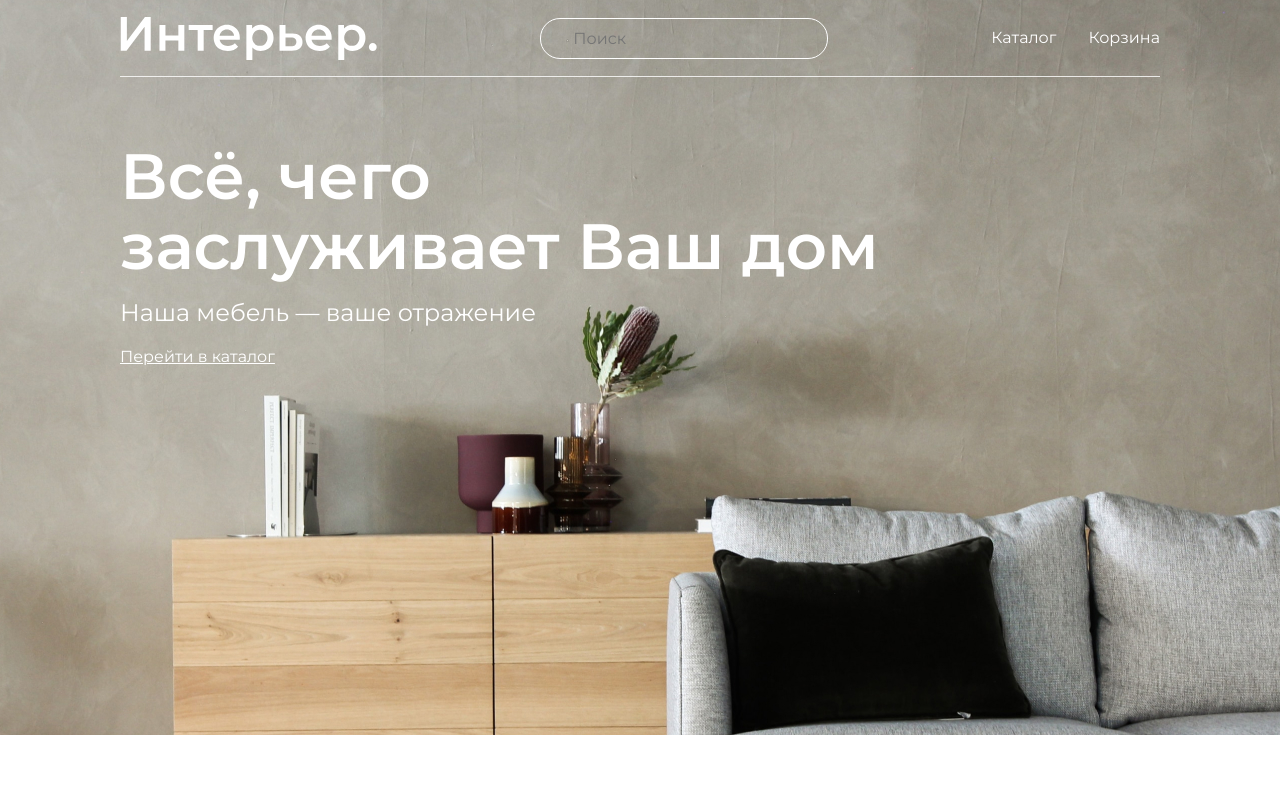
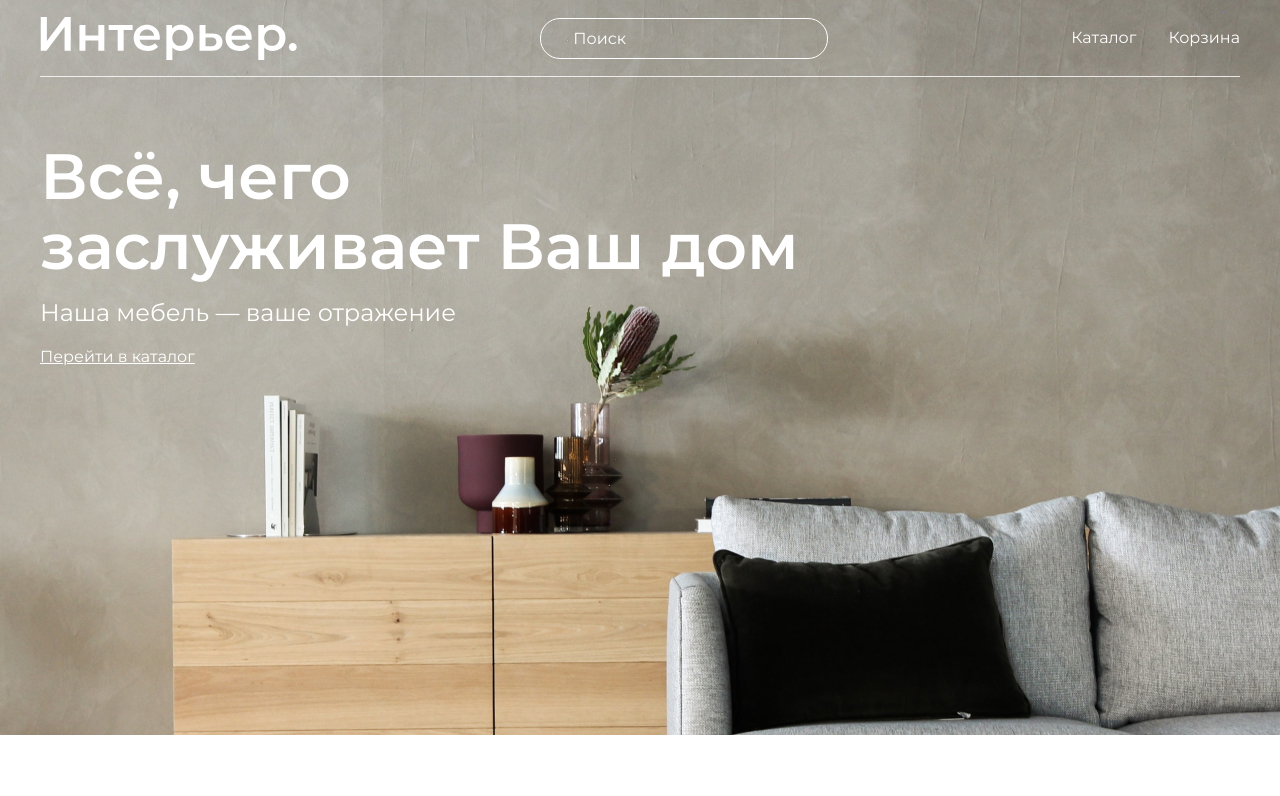
Before and after one commit to LazarevEV/SkyPro-Frontend-Course, a plain HTML site: page index.html in a window 1280 px wide. Shown: the top 796 px of the page. Drawn offline with Linux system fonts and the light colour scheme.

Commit message:
Task 7: Feedback Fix

```diff
--- a/css/main.css
+++ b/css/main.css
@@ -9,8 +9,10 @@ body{
 }
 
 section {
-    padding-left: 120px;
-    padding-right: 120px;
+    /* padding-left: 120px;
+    padding-right: 120px; */
+    padding-left: calc(50% - 600px);
+    padding-right: calc(50% - 600px);
 }
 
 main {
@@ -23,8 +25,10 @@ footer {
     background: #F7F6F6;
     display: flex;
     justify-content: space-between;
-    padding-left: 120px;
-    padding-right: 120px;
+    /* padding-left: 120px;
+    padding-right: 120px; */
+    padding-left: calc(50% - 600px);
+    padding-right: calc(50% - 600px);
     padding-top: 32px;
     padding-bottom: 32px;
 }
@@ -35,8 +39,10 @@ input:focus{
 .intro-header {
     height: 76px;
     /* padding-top: 16px; */
-    margin-left: 120px;
-    margin-right: 120px;
+    /* margin-left: 120px;
+    margin-right: 120px; */
+    margin-left: calc(50% - 600px);
+    margin-right: calc(50% - 600px);
 
     display: flex;
     justify-content: space-between;
@@ -65,6 +71,10 @@ input:focus{
     font-weight: normal;
     font-size: 16px;
     line-height: 20px;
+    color: #FFFFFF;
+}
+
+.header-search::placeholder {
     color: #FFFFFF;
 }
 
```
